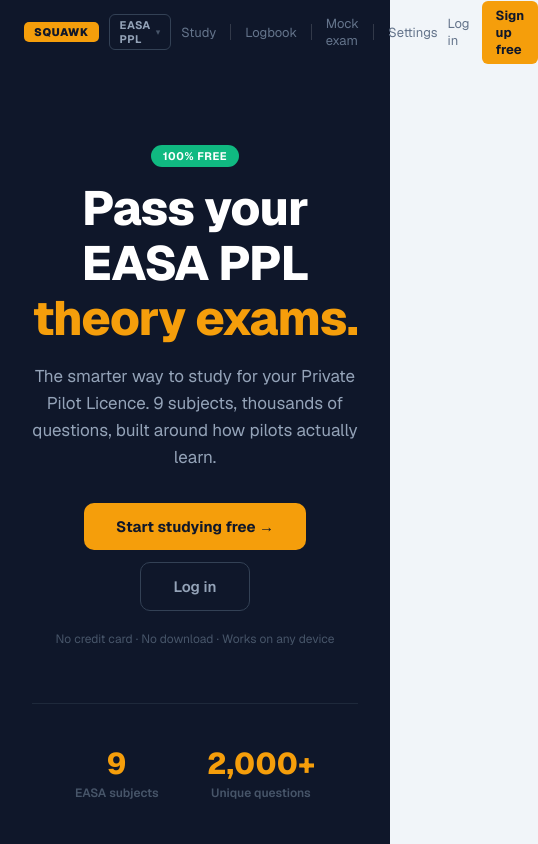
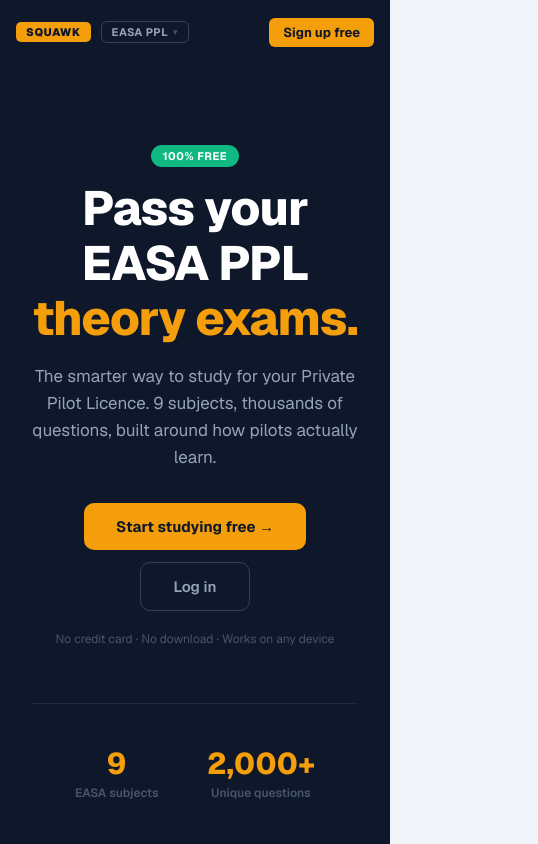
Before and after one commit to holmemila/pilot-study-app, a Next.js app in the folder pilot-study-app/: page / in a window 390 px wide. Shown: the top 844 px of the page, 538 px wide, since content can reach past the window. Built offline with nearby package versions, Linux system fonts and the light colour scheme.

Commit message:
Fix navbar overflow on mobile

```diff
--- a/pilot-study-app/app/components/Navbar.tsx
+++ b/pilot-study-app/app/components/Navbar.tsx
@@ -41,7 +41,7 @@
   return (
   <nav style={{
     background: "#0f172a",
-      padding: "0 24px",
+    padding: "0 16px",
     height: "64px",
     display: "flex",
     alignItems: "center",
@@ -49,8 +49,9 @@
     position: "sticky",
     top: 0,
     zIndex: 100,
+    overflow: "hidden",
   }}>
-      <div style={{ display: "flex", alignItems: "center", gap: "10px" }}>
+    <div style={{ display: "flex", alignItems: "center", gap: "10px", flexShrink: 0 }}>
       <a href="/" style={{ display: "flex", alignItems: "center", textDecoration: "none" }}>
         <span style={{
           background: "#f59e0b",
@@ -72,14 +73,13 @@
         padding: "3px 10px",
         cursor: "default",
       }}>
-          <span style={{ fontSize: "11px", fontWeight: 700, color: "#94a3b8", letterSpacing: "0.04em" }}>
-            EASA PPL
-          </span>
+        <span style={{ fontSize: "11px", fontWeight: 700, color: "#94a3b8", letterSpacing: "0.04em" }}>EASA PPL</span>
         <span style={{ fontSize: "9px", color: "#475569" }}>▾</span>
       </div>
     </div>
 
-        <div style={{ display: "flex", alignItems: "center", gap: "4px" }}>
+    {/* Nav links — hidden on mobile */}
+    <div className="nav-links" style={{ display: "flex", alignItems: "center", gap: "4px" }}>
       {navItems.map((item, index) => (
         <div key={item.label} style={{ display: "flex", alignItems: "center", gap: "4px" }}>
           {index > 0 && (
@@ -153,16 +153,10 @@
       ))}
     </div>
 
-      <div style={{ display: "flex", alignItems: "center", gap: "12px" }}>
+    <div style={{ display: "flex", alignItems: "center", gap: "8px", flexShrink: 0 }}>
       {userEmail ? (
-          <>
-            <a href="/settings" style={{
-              display: "flex",
-              alignItems: "center",
-              gap: "8px",
-              textDecoration: "none",
-            }}>
-              <span style={{ fontSize: "13px", color: "#64748b" }}>
+        <a href="/settings" style={{ display: "flex", alignItems: "center", gap: "8px", textDecoration: "none" }}>
+          <span className="nav-username" style={{ fontSize: "13px", color: "#64748b" }}>
             {displayName || userEmail}
           </span>
           <div style={{
@@ -181,10 +175,7 @@
             {(displayName || userEmail || "?")[0].toUpperCase()}
           </div>
         </a>
-          </>
       ) : (
-          <>
-            <a href="/login" style={{ fontSize: "13px", color: "#64748b" }}>Log in</a>
         <a href="/login" style={{
           fontSize: "13px",
           color: "#0f172a",
@@ -192,8 +183,8 @@
           padding: "6px 14px",
           borderRadius: "6px",
           fontWeight: 700,
+          textDecoration: "none",
         }}>Sign up free</a>
-          </>
       )}
     </div>
   </nav>
--- a/pilot-study-app/app/globals.css
+++ b/pilot-study-app/app/globals.css
@@ -41,3 +41,12 @@
 
 a { color: inherit; text-decoration: none; }
 button { cursor: pointer; font-family: inherit; }
+
+@media (max-width: 640px) {
+  .nav-links {
+    display: none !important;
+  }
+  .nav-username {
+    display: none !important;
+  }
+}
```
Lines whose indentation alone changed are shown as unchanged.
